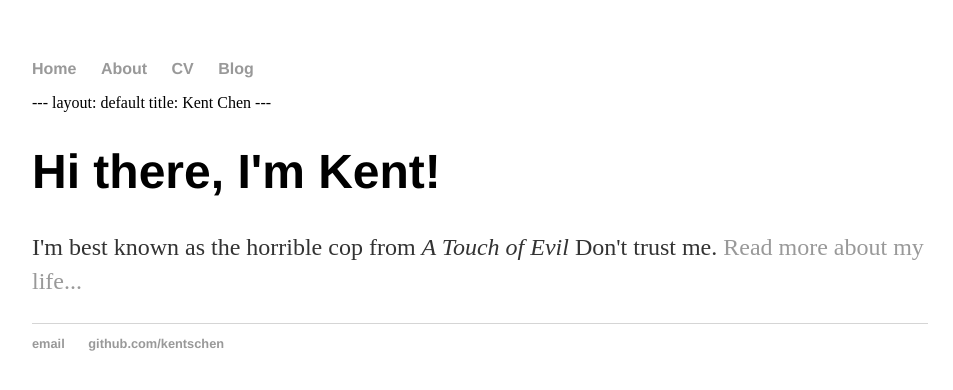
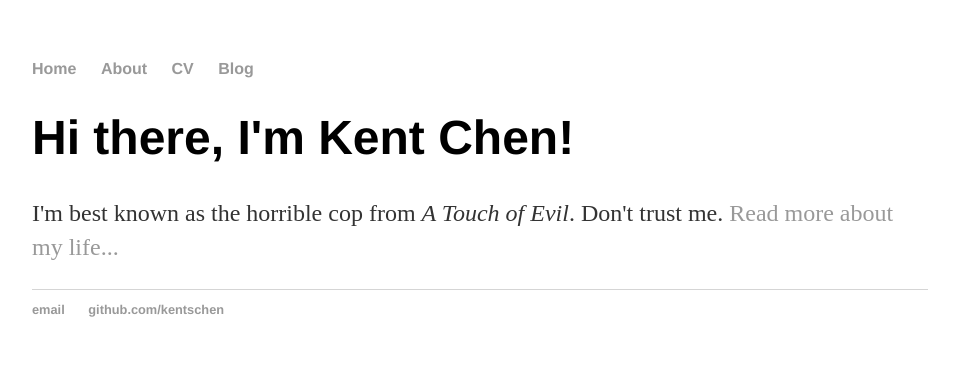
Before and after one commit to kentschen/kentschen.github.io, a Jekyll site: the page built from index.html, in a window 1280 px wide. Shown: the top 390 px of the page, without its empty margins (160-1113 px from the left). Built offline with Jekyll 4.4.1, drawn with Linux system fonts in a browser that asks for light colours.

Commit message:
edit homepage

```diff
--- a/index.html
+++ b/index.html
@@ -1,33 +1,9 @@
-<!DOCTYPE html>
-<html>
-	<head>
-		<title>Kent Chen</title>
-		<link rel="stylesheet" type="text/css" href="/css/main.css">
-	</head>
-	<body>
-		<nav>
-    		<ul>
-        		<li><a href="/">Home</a></li>
-	        	<li><a href="/about">About</a></li>
-        		<li><a href="/cv">CV</a></li>
-        		<li><a href="/blog">Blog</a></li>
-    		</ul>
-		</nav>
-		---
-		layout: default
-		title: Kent Chen
-		---
-		<div class="container">
-    		<div class="blurb">
-        		<h1>Hi there, I'm Kent!</h1>
-				<p>I'm best known as the horrible cop from <em>A Touch of Evil</em> Don't trust me. <a href="/about">Read more about my life...</a></p>
-    		</div><!-- /.blurb -->
-		</div><!-- /.container -->
-		<footer>
-    		<ul>
-        		<li><a href="mailto:kent.chen414@gmail.com">email</a></li>
-        		<li><a href="https://github.com/kentschen">github.com/kentschen</a></li>
-			</ul>
-		</footer>
-	</body>
-</html>
+---
+layout: default
+title: Kent Chen
+---
+
+		<div class="blurb">
+			<h1>Hi there, I'm Kent Chen!</h1>
+			<p>I'm best known as the horrible cop from <em>A Touch of Evil</em>. Don't trust me. <a href="/about">Read more about my life...</a></p>
+		</div>
```
